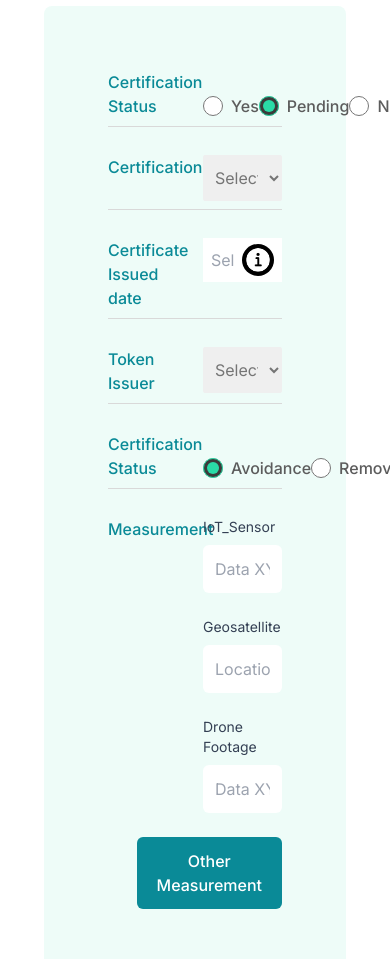
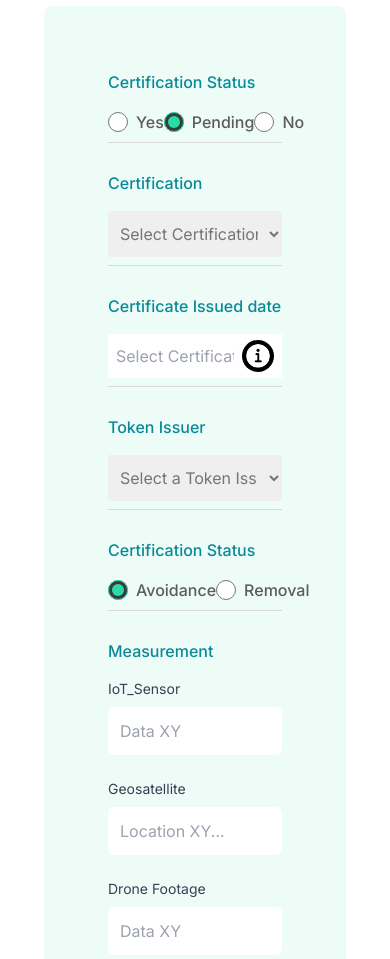
Before and after one commit to AhmedKamon/create-nft-task, a React (Create React App) app: page / in a window 390 px wide. Shown: the part 550-1509 px from the top of the page. Built offline with nearby package versions, Linux system fonts and the light colour scheme.

Commit message:
responsive

```diff
--- a/src/components/Body.jsx
+++ b/src/components/Body.jsx
@@ -25,9 +25,7 @@ function Body() {
       </div>
       {/*  */}
 
-        <Table/>
-
-
+      <Table />
     </div>
   );
 }
--- a/src/constent/Certification.jsx
+++ b/src/constent/Certification.jsx
@@ -1,7 +1,7 @@
 function Certification({ handelChange }) {
   return (
     <div>
-      <div className="grid grid-cols-2 gap-4 ">
+      <div className="md:grid  md:grid-cols-2 md:gap-4 flex flex-col space-y-4 ">
         <h1 className="text-[#0A8A97] font-medium ">Certification</h1>
         <div>
           <select
--- a/src/constent/CertificationStatus.jsx
+++ b/src/constent/CertificationStatus.jsx
@@ -3,9 +3,9 @@ import React from "react";
 function CertificationStatus({handelChange,formData}) {
   return (
     <div>
-      <div className="grid grid-cols-2 gap-4 ">
+      <div className="md:grid  md:grid-cols-2 md:gap-4 flex flex-col space-y-4 ">
         <h1 className="text-[#0A8A97] font-medium ">Certification Status</h1>
-        <div className="flex  justify-between items-end ">
+        <div className="flex  justify-between  w-full ">
           <div className="flex items-center">
             <input
               id="yes"
--- a/src/constent/Classification.jsx
+++ b/src/constent/Classification.jsx
@@ -3,7 +3,7 @@ import React from 'react'
 function Classification({handelChange, formData}) {
   return (
     <div>
-      <div className="grid grid-cols-2 gap-4 ">
+      <div className="md:grid  md:grid-cols-2 md:gap-4 flex flex-col space-y-4 ">
         <h1 className="text-[#0A8A97] font-medium ">Certification Status</h1>
         <div className="flex  justify-between items-end ">
           <div className="flex items-center">
--- a/src/constent/Date.jsx
+++ b/src/constent/Date.jsx
@@ -9,7 +9,7 @@ function Date({ formData }) {
   };
   return (
     <div>
-      <div className="grid grid-cols-2 gap-4 ">
+      <div className="md:grid  md:grid-cols-2 md:gap-4 flex flex-col space-y-4">
         <h1 className="text-[#0A8A97] font-medium ">Certificate Issued date</h1>
         <div>
           <div className="bg-white w-full flex items-center ">
--- a/src/constent/Measurement.jsx
+++ b/src/constent/Measurement.jsx
@@ -3,7 +3,7 @@ import React from "react";
 function Measurement({ handelChange }) {
   return (
     <div>
-      <div className="grid grid-cols-2 gap-4 ">
+      <div className="md:grid  md:grid-cols-2 md:gap-4 flex flex-col space-y-4 ">
         <h1 className="text-[#0A8A97] font-medium ">Measurement</h1>
         <div className="space-y-6">
           <div className="flex flex-col items-start ">
@@ -60,7 +60,7 @@ function Measurement({ handelChange }) {
               onChange={handelChange}
             />
           </div>
-          <div className="flex justify-end">
+          <div className="flex md:justify-end justify-center">
             <button className="text-white font-medium bg-[#0A8A97] px-5 py-3 rounded-md cursor-pointer md:mb-5 ">
               Other Measurement
             </button>
--- a/src/constent/Token.jsx
+++ b/src/constent/Token.jsx
@@ -3,7 +3,7 @@ import React from "react";
 function Token({ handelChange }) {
   return (
     <div>
-      <div className="grid grid-cols-2 gap-4 ">
+      <div className="md:grid  md:grid-cols-2 md:gap-4 flex flex-col space-y-4">
         <h1 className="text-[#0A8A97] font-medium ">Token Issuer</h1>
         <div>
           <select
```
